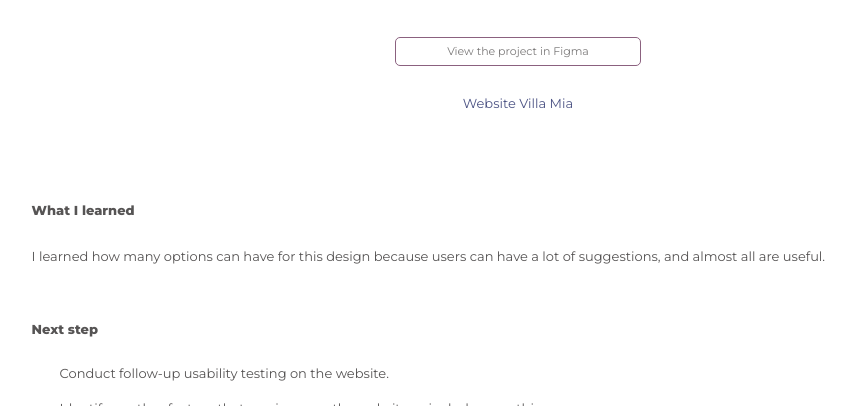
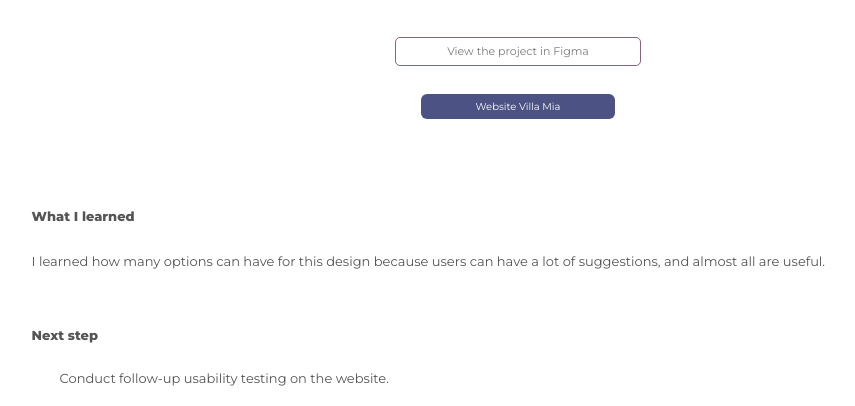
Before and after one commit to blan-kiss/Portfolio, a PHP site: page /html/nutritionist.html in a window 1280 px wide. Shown: the part 6094-6500 px from the top of the page, without its empty margins (126-981 px from the left). Run offline with PHP 8.4, Linux system fonts and the light colour scheme.

Commit message:
featured:fixed btn link page villa mia

```diff
--- a/css/nutritionist.css
+++ b/css/nutritionist.css
@@ -748,16 +748,21 @@ body {
         width: 95%;
         margin-left: 8px;
         margin-top: 28px;
+
+
     }
 
 
     .link-villa {
-        font-size: 12px;
-        font-family: 'Montserrat', sans-serif;
-        width: 80%;
-        color: #4c5384;
+        font-size: 10px;
+        font-family: 'Montserrat', sans-serif;
+        width: 50%;
+        color: #fff;
         text-align: center;
         text-decoration: none;
+        background-color: #4c5384;
+        border-radius: 6px;
+        padding:5px ;
     }
 
 
@@ -1615,12 +1620,15 @@ body {
 
 
     .link-villa {
-        font-size: 12px;
-        font-family: 'Montserrat', sans-serif;
-        width: 80%;
-        color: #4c5384;
+        font-size: 10px;
+        font-family: 'Montserrat', sans-serif;
+        width: 40%;
+        color: #fff;
         text-align: center;
         text-decoration: none;
+        background-color: #4c5384;
+        border-radius: 6px;
+        padding:5px ;
     }
 
 
@@ -2223,12 +2231,15 @@ body {
 
 
     .link-villa {
-        font-size: 13px;
-        font-family: 'Montserrat', sans-serif;
-        width: 80%;
-        color: #4c5384;
+        font-size: 10px;
+        font-family: 'Montserrat', sans-serif;
+        width: 20%;
+        color: #fff;
         text-align: center;
         text-decoration: none;
+        background-color: #4c5384;
+        border-radius: 6px;
+        padding:5px ;
     }
 
 
@@ -2708,6 +2719,12 @@ body {
         color: #fff;
     }
 
+    .link-villa:hover {
+       color: #1b123c;
+       background-color: #4c538480;
+
+    }
+
     /* Footer ------------------------------------ */
      footer {
        font-size: 14px;
--- a/index.html
+++ b/index.html
@@ -33,9 +33,10 @@
 
             <div id="container-logo">
 
-                <div id="Blogo">
+                <div id="Blogo" >
 
-                    <img id="logo" onmouseover="changeLogo()" onmouseout="reloadLogo()" src="imgs/logoB1.png" alt="logoBG">
+                    <img id="logo" onmouseover="changeLogo()" onmouseout="reloadLogo()" src="imgs/logoB1.png" alt="logoBG" >
+
                 </div>
 
             </div>
```
Also changed, not shown: css/style.css (+16 -1 lines).
